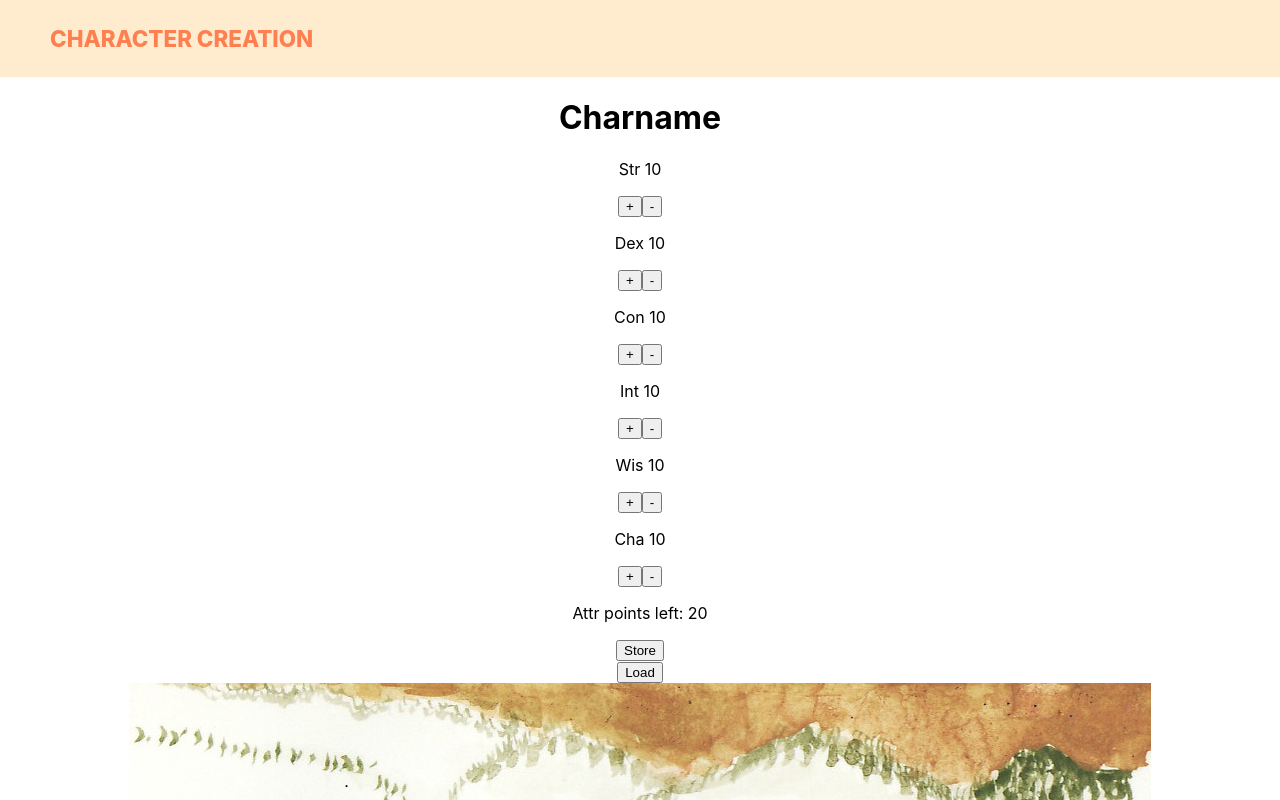
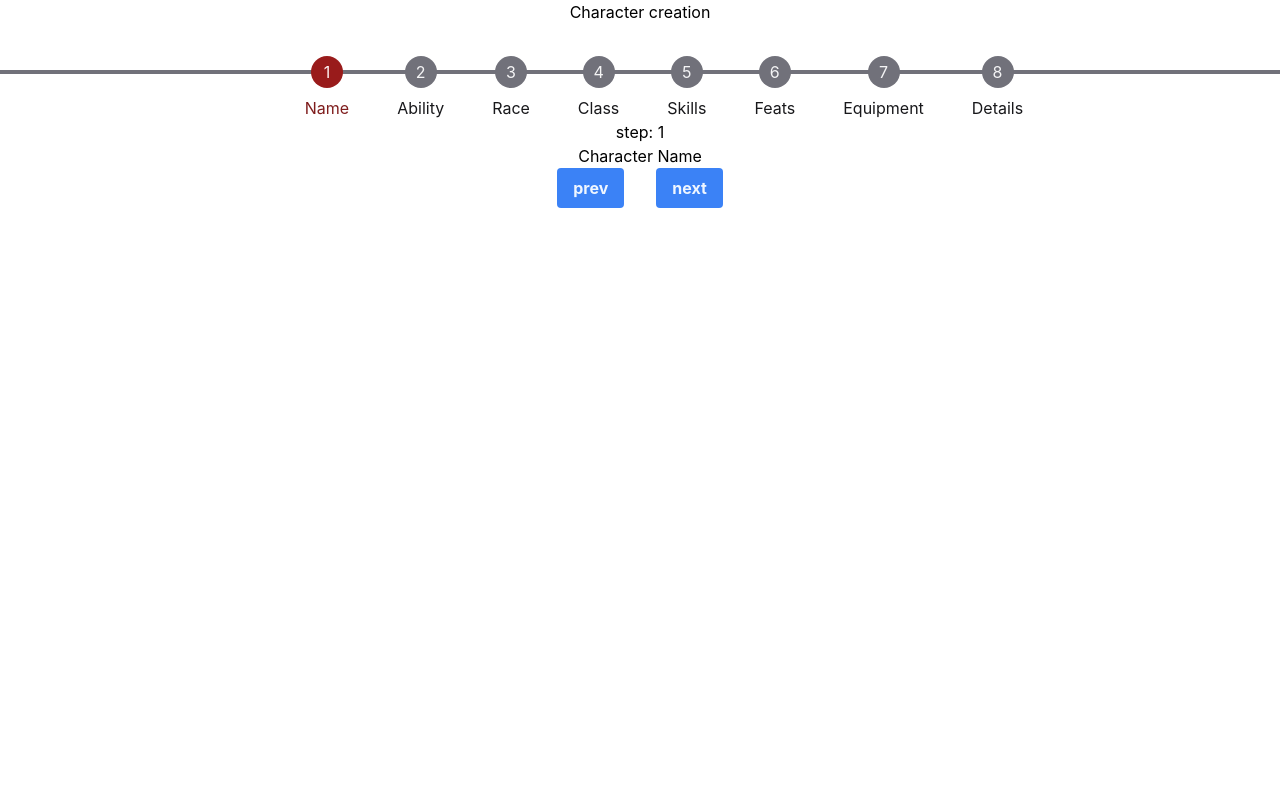
Before and after one commit to motorollerscalatron/pf1-character-creation-simulator, a React (Create React App) app: page / in a window 1280 px wide. Shown: the top 800 px of the page. Built offline with nearby package versions, Linux system fonts and the light colour scheme.

Commit message:
stepper and inital states

```diff
--- a/package.json
+++ b/package.json
@@ -44,10 +44,10 @@
     ]
   },
   "devDependencies": {
-    "@tailwindcss/postcss7-compat": "^2.0.3",
+    "@tailwindcss/postcss7-compat": "^2.1.0",
     "autoprefixer": "^9.8.6",
     "postcss": "^7.0.35",
     "react-draggable": "^4.4.3",
-    "tailwindcss": "npm:@tailwindcss/postcss7-compat@^2.0.3"
+    "tailwindcss": "npm:@tailwindcss/postcss7-compat@^2.1.0"
   }
 }
--- a/src/App.tsx
+++ b/src/App.tsx
@@ -6,18 +6,13 @@ import {
   Switch,
   Redirect,
 } from 'react-router-dom';
-import CounterBoard from './views/CounterBoard';
-import FormationBoard from './views/FormationBoard';
-import DraftBoard from './views/DraftBoard';
-
+import CharacterCreation from './views/CharacterCreation/CharacterCreation';
 function App() {
   return (
     <div className="App">
       <Router>
         <Switch>
-          <Route path="/draft" component={DraftBoard} />
-          <Route path="/formation" component={FormationBoard} />
-          <Route path="/" component={CounterBoard} />
+          <Route path="/" component={CharacterCreation} />
           <Route path="*">
             <Redirect to="/" />
           </Route>
--- /dev/null
+++ b/src/hooks/index.ts
@@ -0,0 +1 @@
+export { useStepper } from './useStepper';
--- /dev/null
+++ b/src/hooks/useStepper.ts
@@ -0,0 +1,36 @@
+import { useState } from 'react';
+
+/*
+  Should accept initialStep value and maxSteps value
+  Have a state for current step
+  Have a function that should increment the step, but not go beyond the maxSteps
+  Have a function that should decrement the step, but not go below 1
+  Have a function that should allow setting a new step
+*/
+
+export const useStepper = (initialStep: number = 1, maxSteps: number) => {
+  const [step, _setStep] = useState(initialStep);
+  const nextStep = () => {
+    if (step < maxSteps) {
+      _setStep(step + 1);
+    }
+  };
+  const prevStep = () => {
+    if (step > 1) {
+      _setStep(step - 1);
+    }
+  };
+  const setStep = (stepValue: number) => {
+    if (stepValue < maxSteps || stepValue > 1) {
+      _setStep(stepValue);
+    } else {
+      throw new Error(`The step value ${stepValue} is out of bound.`);
+    }
+  };
+  return {
+    step,
+    nextStep,
+    prevStep,
+    setStep,
+  };
+};
--- a/src/index.css
+++ b/src/index.css
@@ -1,3 +1,7 @@
+@tailwind base;
+@tailwind components;
+@tailwind utilities;
+
 body {
   margin: 0;
   font-family: -apple-system, BlinkMacSystemFont, 'Segoe UI', 'Roboto', 'Oxygen',
--- /dev/null
+++ b/src/views/CharacterCreation/CharacterCreation.tsx
@@ -0,0 +1,103 @@
+import * as React from 'react';
+import { useStepper } from '../../hooks';
+import CharacterCreationSteps from './components/CharacterCreationSteps/CharacterCreationSteps';
+import Name from './components/steps/Name/Name';
+import Abilities from './components/steps/Abilities/Abilities';
+const { useState } = React;
+export interface ICharacterCreationProps {}
+
+type ComponentsMap = {
+  [key: string]: React.FC;
+};
+
+const componentsMap: ComponentsMap = {
+  1: Name,
+  2: Abilities,
+};
+
+interface CharacterGenerationState {
+  name: string;
+  gender: 'Male' | 'Female' | 'Other' | '';
+  campaignType:
+    | 'Low Fantasy'
+    | 'Standard Fantasy'
+    | 'High Fantasy'
+    | 'Epic Fantasy'
+    | '';
+  abilities: {
+    strength: number;
+    dexterity: number;
+    constitution: number;
+    intelligence: number;
+    wisdom: number;
+    charisma: number;
+  };
+  race: 'Human' | 'Half-Elf' | 'Elf' | 'Half-Orc' | 'Dwarf' | 'Halfling' | '';
+  abilityScore:
+    | 'Strength'
+    | 'Dexterity'
+    | 'Constitution'
+    | 'Intelligence'
+    | 'Wisdom'
+    | 'Charisma'
+    | '';
+  bonusLanguage: string;
+  class:
+    | 'Fighter'
+    | 'Rouge'
+    | 'Paladin'
+    | 'Cleric'
+    | 'Sorcerer'
+    | 'Wizard'
+    | '';
+}
+
+const initialState: CharacterGenerationState = {
+  name: '',
+  gender: '',
+  campaignType: 'Standard Fantasy',
+  abilities: {
+    strength: 10,
+    dexterity: 10,
+    constitution: 10,
+    intelligence: 10,
+    wisdom: 10,
+    charisma: 10,
+  },
+  race: '',
+  abilityScore: '',
+  bonusLanguage: '',
+  class: '',
+};
+
+export default function CharacterCreation(props: ICharacterCreationProps) {
+  const { step, nextStep, prevStep, setStep } = useStepper(1, 8);
+  const [form, setForm] = useState(initialState);
+
+  const CurrentComponent = componentsMap[step];
+
+  return (
+    <div className="container mx-auto">
+      <div className="mb-8">Character creation</div>
+      <CharacterCreationSteps currentStep={step} />
+      <div>step: {step}</div>
+      <div>
+        <CurrentComponent />
+      </div>
+      <div className="space-x-8">
+        <button
+          className="bg-blue-500 hover:bg-blue-700 text-blue-50 font-bold py-2 px-4 rounded"
+          onClick={prevStep}
+        >
+          prev
+        </button>
+        <button
+          className="bg-blue-500 hover:bg-blue-700 text-blue-50 font-bold py-2 px-4 rounded"
+          onClick={nextStep}
+        >
+          next
+        </button>
+      </div>
+    </div>
+  );
+}
--- /dev/null
+++ b/src/views/CharacterCreation/components/CharacterCreationSteps/CharacterCreationSteps.tsx
@@ -0,0 +1,54 @@
+import React from 'react';
+import styles from './characterCreationSteps.module.css';
+
+const characterCreationStepsConfig = [
+  'Name',
+  'Ability',
+  'Race',
+  'Class',
+  'Skills',
+  'Feats',
+  'Equipment',
+  'Details',
+];
+
+console.log({ styles });
+
+interface ICharacterCreationStepsProps {
+  currentStep: number;
+}
+
+const activeStyle = 'bg-red-800 text-red-50';
+const inactiveStyle = 'bg-gray-500 text-gray-100';
+
+function CharacterCreationSteps(props: ICharacterCreationStepsProps) {
+  return (
+    <div className={styles.root}>
+      <div className="relative flex items-center justify-center space-x-12">
+        <div className="h-1 bg-gray-500 absolute left-0 right-0 z-[-1] transform -translate-y-4"></div>
+        {characterCreationStepsConfig.map((label, idx) => {
+          const isActive = idx + 1 === props.currentStep;
+          return (
+            <div
+              key={idx}
+              className="flex flex-col items-center justify-center space-y-2"
+            >
+              <div
+                className={`flex items-center justify-center rounded-full w-8 h-8 ${
+                  isActive ? activeStyle : inactiveStyle
+                }`}
+              >
+                {idx + 1}
+              </div>
+              <div className={isActive ? 'text-red-900' : 'text-gray-900'}>
+                {label}
+              </div>
+            </div>
+          );
+        })}
+      </div>
+    </div>
+  );
+}
+
+export default CharacterCreationSteps;
--- /dev/null
+++ b/src/views/CharacterCreation/components/CharacterCreationSteps/characterCreationSteps.module.css
@@ -0,0 +1,2 @@
+.root {
+}
--- /dev/null
+++ b/src/views/CharacterCreation/components/steps/Abilities/Abilities.tsx
@@ -0,0 +1,7 @@
+import * as React from 'react';
+
+export interface IAbilitiesProps {}
+
+export default function Abilities(props: IAbilitiesProps) {
+  return <div>Abilities</div>;
+}
--- /dev/null
+++ b/src/views/CharacterCreation/components/steps/Name/Name.tsx
@@ -0,0 +1,7 @@
+import * as React from 'react';
+
+export interface ICharacterNameProps {}
+
+export default function CharacterName(props: ICharacterNameProps) {
+  return <div>Character Name</div>;
+}
--- a/tailwind.config.js
+++ b/tailwind.config.js
@@ -9,6 +9,7 @@ const colors = require('tailwindcss/colors');
 // tailwind.config.js
 module.exports = {
   purge: ['./src/**/*.{js,jsx,ts,tsx}', './public/index.html'],
+  mode: 'jit',
   darkMode: false, // or 'media' or 'class'
   //  colors: colors,
   backgroundColors: colors,
```
Also changed, not shown: 2 other files (tests, documents, lock files or other folders).
